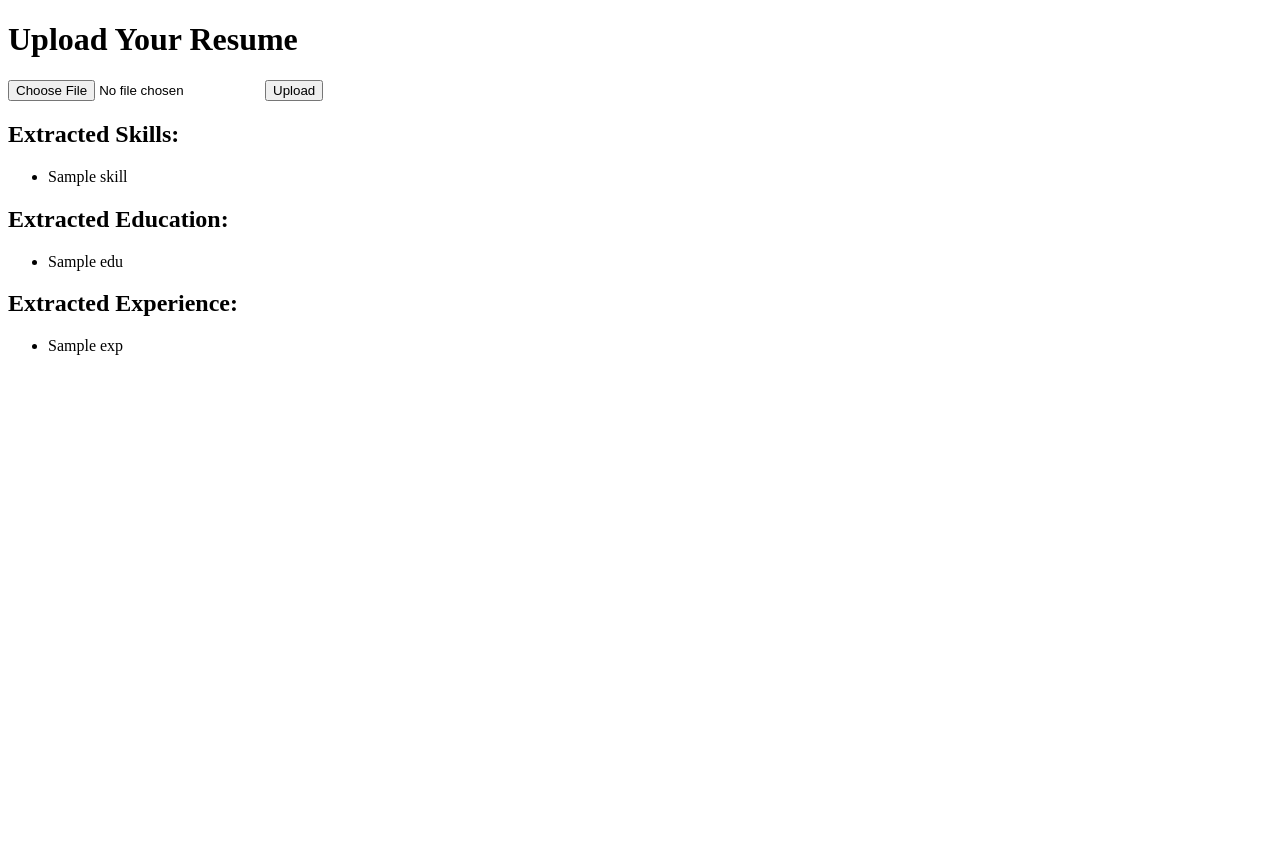
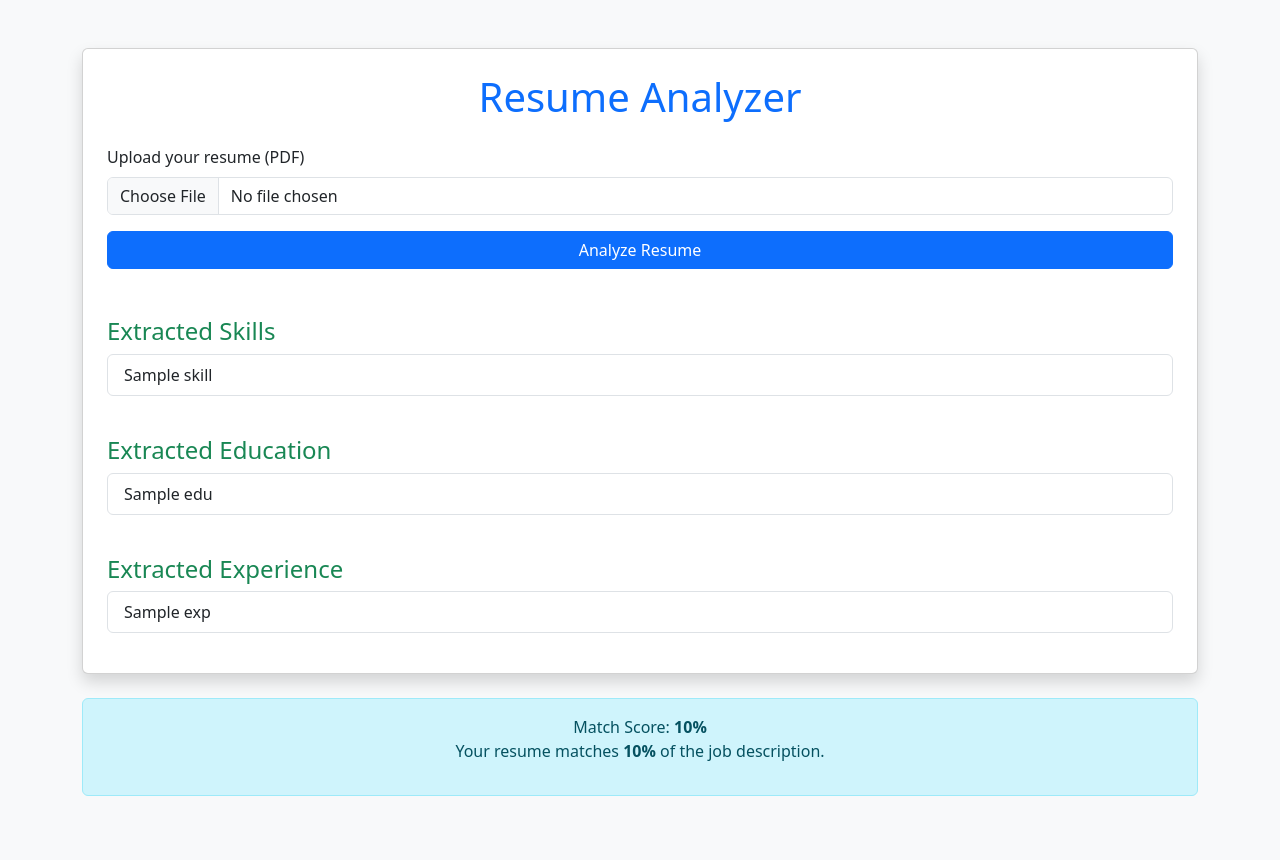
Before and after one commit to Kasaksaxena/Ai-Resume-Analyzer, a Flask app: template templates/index.html in a window 1280 px wide. Before the commit the page ends 355 px from the top, so only its background shows below. Run offline with Flask 3, Linux system fonts and the light colour scheme; the template is opened without the code that fills it: most values are stand-ins (such as "Sample title", 1, 10 or a date in 2020).

Commit message:
adding Ai nlp functions

```diff
--- a/app.py
+++ b/app.py
@@ -2,12 +2,16 @@ from flask import Flask, render_template,request
 import os
 from PyPDF2 import PdfReader
 import spacy
+import nltk
+from nltk.corpus import wordnet as wn
 
 #initialize Flask app
 app=Flask(__name__)
 
 #Load spacy NLP model
 nlp=spacy.load("en_core_web_sm")
+nltk.download('wordnet')
+nltk.download('omw-1.4')
 
 #func to extract text from pdf file
 def extract_text_from_pdf(pdf_file):
@@ -16,6 +20,14 @@ def extract_text_from_pdf(pdf_file):
     for page in reader.pages:
         text+=page.extract_text()
     return text
+
+# Sample job description for comparison
+resume_skills=["Python", "Django", "REST APIs", "SQL", "Git", "AWS", "JavaScript","VSCode","AI","CI","Bachelor of Technology","Data Science"]
+job_description = """
+We are hiring a Python backend developer with experience in Django, REST APIs, and SQL.
+Familiarity with Git, deployment, and cloud services like AWS or Azure is a plus.
+Good communication skills and teamwork are essential.
+"""
 
 #Func to perform basic nlp analysis on the extracted resume text
 def analyze_resume(resume_text):
@@ -26,6 +38,29 @@ def analyze_resume(resume_text):
     education=[sent.text for sent in doc.sents if 'degree' in sent.text.lower() or 'university' in sent.text.lower()]
     experience=[sent.text for sent in doc.sents if 'experience' in sent.text.lower() or 'worked' in sent.text.lower()]
     return skills, education, experience
+
+#Function to get synonyms for a word using WordNet
+def get_synonyms(word):
+    synonyms = set()
+    for syn in wn.synsets(word):
+        for lemma in syn.lemmas():
+            synonyms.add(lemma.name().lower())
+    return synonyms
+
+def calculate_match_score(resume_skills, job_description_text):
+    job_doc = nlp(job_description_text.lower())
+    job_keywords = {token.text for token in job_doc if token.is_alpha and not token.is_stop}
+
+    #Add synonyms for job keywords
+    all_job_keywords = set(job_keywords)
+    for keyword in job_keywords:
+        synonyms = get_synonyms(keyword)
+        all_job_keywords.update(synonyms)
+
+    matched_skills = [skill for skill in resume_skills if skill.lower() in all_job_keywords]
+    score = (len(matched_skills) / len(resume_skills)) * 100
+
+    return round(score, 2), matched_skills
 
 #route for home page(uploading resume and displaying analysis)
 @app.route("/", methods=["GET", "POST"])
@@ -41,8 +76,9 @@ def upload_resume():
             file.save(file_path)
             resume_text=extract_text_from_pdf(file_path)
             skills, education, experience=analyze_resume(resume_text)
-            return render_template("index.html", skills=skills, education=education, experience=experience)
-    return render_template("index.html",skills=None, education=None, experience=None)
+            score,matched=calculate_match_score(resume_skills, job_description)
+            return render_template("index.html", skills=skills, education=education, experience=experience , score=score, matched=matched)
+    return render_template("index.html",skills=None, education=None, experience=None, score=None, matched=None)
 
 if __name__=="__main__":
     if not os.path.exists("uploads"):
--- a/templates/index.html
+++ b/templates/index.html
@@ -4,40 +4,62 @@
         <meta charset="UTF-8">
         <meta name="viewport" content="width=device-width, initial-scale=1.0">
         <title>Resume Analyzer</title>
+        <link href="https://cdn.jsdelivr.net/npm/bootstrap@5.3.2/dist/css/bootstrap.min.css" rel="stylesheet">
     </head>
-
-    <body>
-        <h1>Upload Your Resume</h1>
-        <form method="POST" enctype="multipart/form-data">
-            <input type="file" name="resume" accept=".pdf" required>
-            <button type="submit">Upload</button>
+    <body class="bg-light">
+        <div class="container py-5">
+            <div class="card shadow p-4">
+                <h1 class="mb-4 text-center text-primary">Resume Analyzer</h1>
+                <form method="POST" enctype="multipart/form-data" class="mb-4">
+                    <div class="mb-3">
+                        <label for="resume" class="form-label">Upload your resume (PDF)</label>
+                        <input type="file" class="form-control" name="resume" id="resume" accept=".pdf" required>
+                    </div>
+                    <button type="submit" class="btn btn-primary w-100">Analyze Resume</button>
                 </form>
 
                 {% if skills %}
-            <h2>Extracted Skills:</h2>
-            <ul>
+                <div class="mt-4">
+                    <h4 class="text-success">Extracted Skills</h4>
+                    <ul class="list-group mb-3">
                         {% for skill in skills %}
-                <li>{{ skill }}</li>
+                        <li class="list-group-item">{{ skill }}</li>
                         {% endfor %}
                     </ul>
+                </div>
                 {% endif %}
 
                 {% if education %}
-            <h2>Extracted Education:</h2>
-            <ul>
+                <div class="mt-4">
+                    <h4 class="text-success">Extracted Education</h4>
+                    <ul class="list-group mb-3">
                         {% for edu in education %}
-                <li>{{ edu }}</li>
+                        <li class="list-group-item">{{ edu }}</li>
                         {% endfor %}
                     </ul>
+                </div>
                 {% endif %}
 
                 {% if experience %}
-            <h2>Extracted Experience:</h2>
-            <ul>
+                <div class="mt-4">
+                    <h4 class="text-success">Extracted Experience</h4>
+                    <ul class="list-group mb-3">
                         {% for exp in experience %}
-                <li>{{ exp }}</li>
+                        <li class="list-group-item">{{ exp }}</li>
                         {% endfor %}
                     </ul>
+                </div>
                 {% endif %}
+            </div>
+            {% if score %}
+<div class="alert alert-info mt-4 text-center" role="alert">
+    Match Score: <strong>{{ score }}%</strong>
+    <p>Your resume matches <strong>{{ score }}%</strong> of the job description.</p>
+
+</div>
+{% endif %}
+        </div>
+
     </body>
+
     </html>
```
Also changed, not shown: 3 other files. Lines whose indentation alone changed are shown as unchanged.
